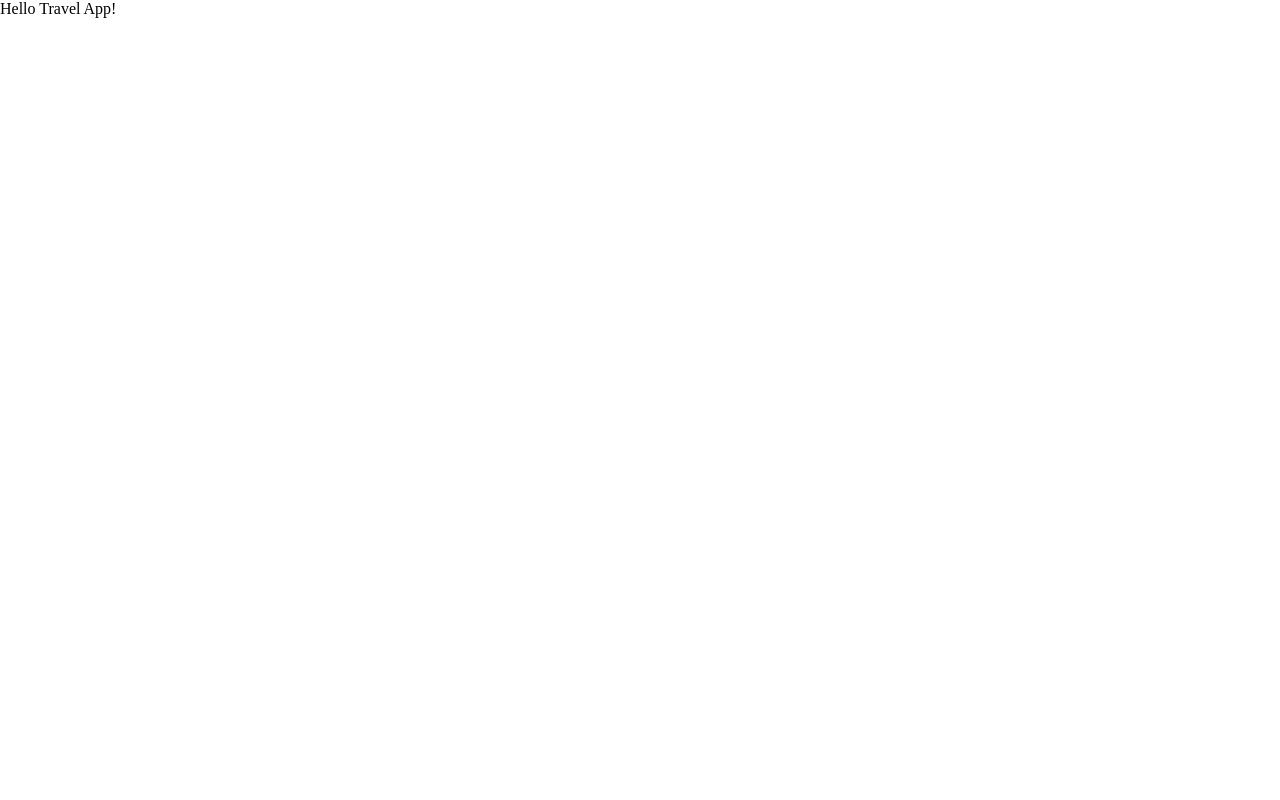
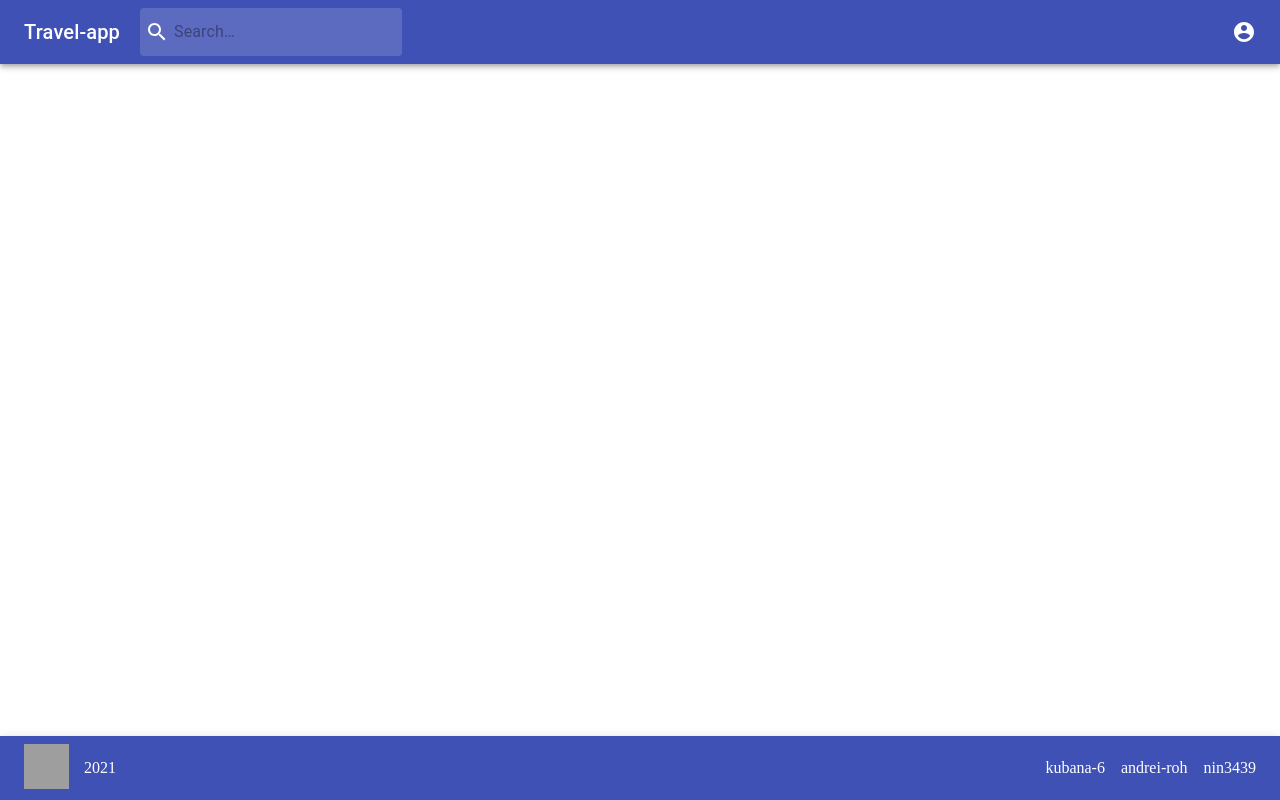
Before and after one commit to nin3439/travel-app, a React (Create React App) app: page / in a window 1280 px wide. Built offline with nearby package versions, Linux system fonts and the light colour scheme; grey boxes are pictures that could not be loaded.

Commit message:
feat: add header and footer

```diff
--- a/src/App.tsx
+++ b/src/App.tsx
@@ -1,10 +1,19 @@
 import React from 'react';
+import { Main } from './components/Main';
+import { ThemeProvider } from 'styled-components';
+import { createMuiTheme, StylesProvider } from '@material-ui/core/styles';
 import './App.css';
-import Country from './models/Country';
+
+const customTheme = createMuiTheme();
 
 function App() {
-  console.log(Country);
-  return <div className="App">Hello Travel App!</div>;
+  return (
+    <StylesProvider injectFirst>
+      <ThemeProvider theme={customTheme}>
+        <Main />
+      </ThemeProvider>
+    </StylesProvider>
+  );
 }
 
 export default App;
--- /dev/null
+++ b/src/components/Footer.tsx
@@ -0,0 +1,70 @@
+import React from 'react';
+import { AppBar, Toolbar, Typography, Grid, Link } from '@material-ui/core';
+import styled from 'styled-components';
+
+const StyledLink = styled(Link)`
+  color: #fff;
+  &:hover {
+    text-decoration: none;
+  }
+`;
+
+export const Footer: React.FC = () => {
+  return (
+    <AppBar position="static">
+      <Toolbar>
+        <Grid
+          container
+          direction="row"
+          justify="space-between"
+          alignItems="center"
+          wrap="nowrap"
+        >
+          <Grid
+            container
+            direction="row"
+            justify="flex-start"
+            alignItems="center"
+          >
+            <StyledLink href="https://rs.school/">
+              <img
+                src="https://rs.school/images/rs_school.svg"
+                alt="RSS Logo"
+                style={{ width: '45px', height: '45px', marginRight: '15px' }}
+              />
+            </StyledLink>
+            <span>2021</span>
+          </Grid>
+          <Grid
+            container
+            spacing={2}
+            direction="row"
+            justify="flex-end"
+            alignItems="center"
+            wrap="nowrap"
+          >
+            <Grid item>
+              <StyledLink href="https://github.com/kubana6">
+                {' '}
+                kubana-6
+              </StyledLink>
+            </Grid>
+            <Grid item>
+              <StyledLink href="https://github.com/andrei-roh">
+                {' '}
+                andrei-roh
+              </StyledLink>
+            </Grid>
+            <Grid item>
+              <StyledLink href="https://github.com/nin3439">
+                {' '}
+                nin3439
+              </StyledLink>
+            </Grid>
+          </Grid>
+        </Grid>
+        <Typography variant="body1" noWrap></Typography>
+      </Toolbar>
+    </AppBar>
+  );
+};
--- /dev/null
+++ b/src/components/Header.tsx
@@ -0,0 +1,84 @@
+import React from 'react';
+import { fade } from '@material-ui/core/styles';
+import { Search, AccountCircle } from '@material-ui/icons';
+import {
+  AppBar,
+  Toolbar,
+  Typography,
+  IconButton,
+  InputBase,
+  Grid,
+} from '@material-ui/core';
+import styled from 'styled-components';
+
+const StyledInputBase = styled(InputBase)`
+  ${({ theme }) => `
+padding: ${theme.spacing(1, 1, 1, 0)};
+transition: ${theme.transitions.create('width')};
+width: 100%
+${theme.breakpoints.up('sm')} {
+  width: 12ch;
+  &:focus {
+    width: 20ch;
+  },
+},
+`}
+`;
+
+const StyledGrid = styled(Grid)`
+  ${({ theme }) => `
+  position: relative;
+  display: flex;
+  align-items: center;
+  border-radius: ${theme.shape.borderRadius}px;
+  background-color: ${fade(theme.palette.common.white, 0.15)};
+  &:hover {
+    background-color: ${fade(theme.palette.common.white, 0.25)};
+  };
+  margin-left: 20px;
+  width: 100%
+${theme.breakpoints.up('sm')} {
+  margin-left: ${theme.spacing(1)};
+  width: auto;
+},
+`}
+`;
+
+export const Header: React.FC = () => {
+  return (
+    <AppBar position="static">
+      <Toolbar>
+        <Grid
+          container
+          direction="row"
+          justify="space-between"
+          alignItems="center"
+          wrap="nowrap"
+          style={{ width: '100%' }}
+        >
+          <Grid
+            container
+            direction="row"
+            justify="flex-start"
+            alignItems="center"
+            wrap="nowrap"
+          >
+            <Typography variant="h6" noWrap>
+              Travel-app
+            </Typography>
+            <StyledGrid>
+              <Search style={{ pointerEvents: 'none', padding: '0 5px' }} />
+              <StyledInputBase
+                placeholder="Search…"
+                inputProps={{ 'aria-label': 'search' }}
+              />
+            </StyledGrid>
+          </Grid>
+          <IconButton edge="end" color="inherit" aria-label="open drawer">
+            <AccountCircle />
+          </IconButton>
+        </Grid>
+      </Toolbar>
+    </AppBar>
+  );
+};
--- /dev/null
+++ b/src/components/Main.tsx
@@ -0,0 +1,19 @@
+import React from 'react';
+import { Grid } from '@material-ui/core';
+import { Header } from './Header';
+import { Footer } from './Footer';
+
+export const Main: React.FC = () => {
+  return (
+    <Grid
+      container
+      direction="column"
+      justify="space-between"
+      alignItems="center"
+    >
+      <Header />
+      <div style={{ minHeight: 'calc(100vh - 128px)' }}></div>
+      <Footer />
+    </Grid>
+  );
+};
```
Also changed, not shown: package.json (+7 -0 lines), 1 other file (tests, documents, lock files or other folders).
